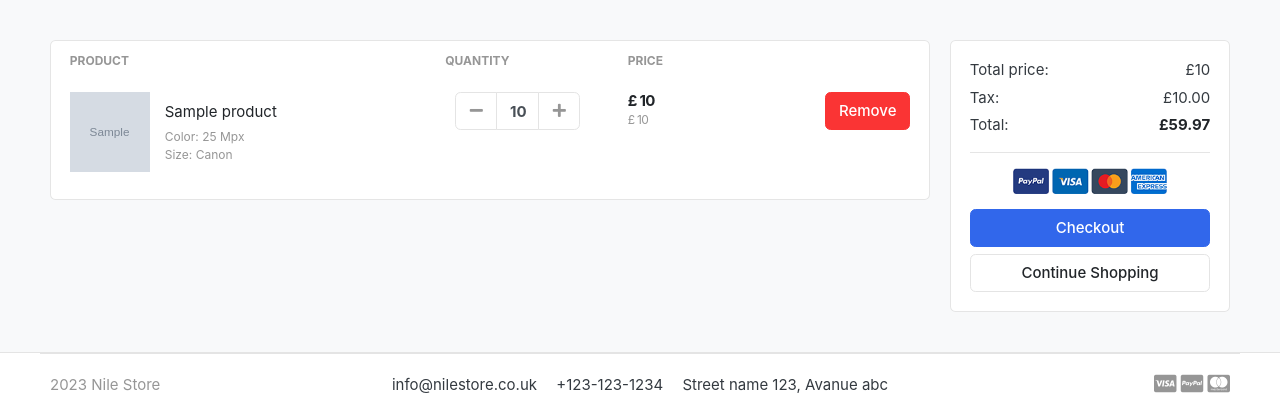
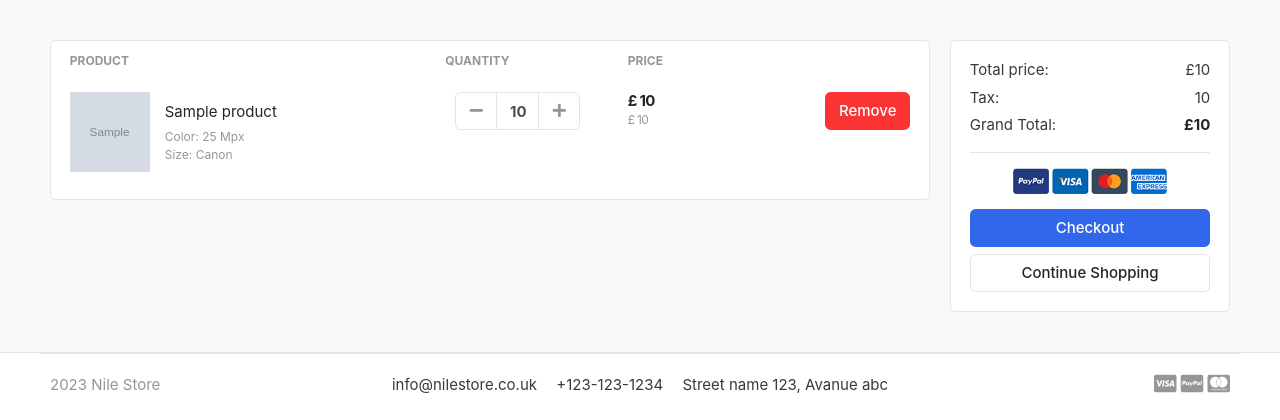
Before and after one commit to mzxz/nile, a Django app: template templates/store/cart.html in a window 1280 px wide. Shown: the part 118-538 px from the top of the page. Run offline with Django 3.2, Linux system fonts and the light colour scheme; the template is opened without the code that fills it: most values are stand-ins (such as "Sample title", 1, 10 or a date in 2020); grey boxes marked "Sample" are stand-in pictures; some libraries are stand-ins or nearby versions; some web fonts are replaced.

Commit message:
calculate tax & grand total

```diff
--- a/carts/views.py
+++ b/carts/views.py
@@ -49,6 +49,8 @@ def cart(request, total=0, quantity=0, cart_items=None):
         for cart_item in cart_items:
             total += (cart_item.product.price * cart_item.quantity)
             quantity += cart_item.quantity
+        tax = (2 * total)/100
+        grand_total = total + tax
     except ObjectDoesNotExist:
         pass  # just ignore
 
@@ -56,5 +58,7 @@ def cart(request, total=0, quantity=0, cart_items=None):
         'total': total,
         'quantity': quantity,
         'cart_items': cart_items,
+        'tax': tax,
+        'grand_total': grand_total,
     }
     return render(request, 'store/cart.html', context)
--- a/templates/store/cart.html
+++ b/templates/store/cart.html
@@ -75,11 +75,11 @@
                         </dl>
                         <dl class="dlist-align">
                             <dt>Tax:</dt>
-                            <dd class="text-right"> £10.00</dd>
+                            <dd class="text-right">{{ tax }}</dd>
                         </dl>
                         <dl class="dlist-align">
-                            <dt>Total:</dt>
-                            <dd class="text-right text-dark b"><strong>£59.97</strong></dd>
+                            <dt>Grand Total:</dt>
+                            <dd class="text-right text-dark b"><strong>£{{ grand_total }}</strong></dd>
                         </dl>
                         <hr>
                         <p class="text-center mb-3">
```
